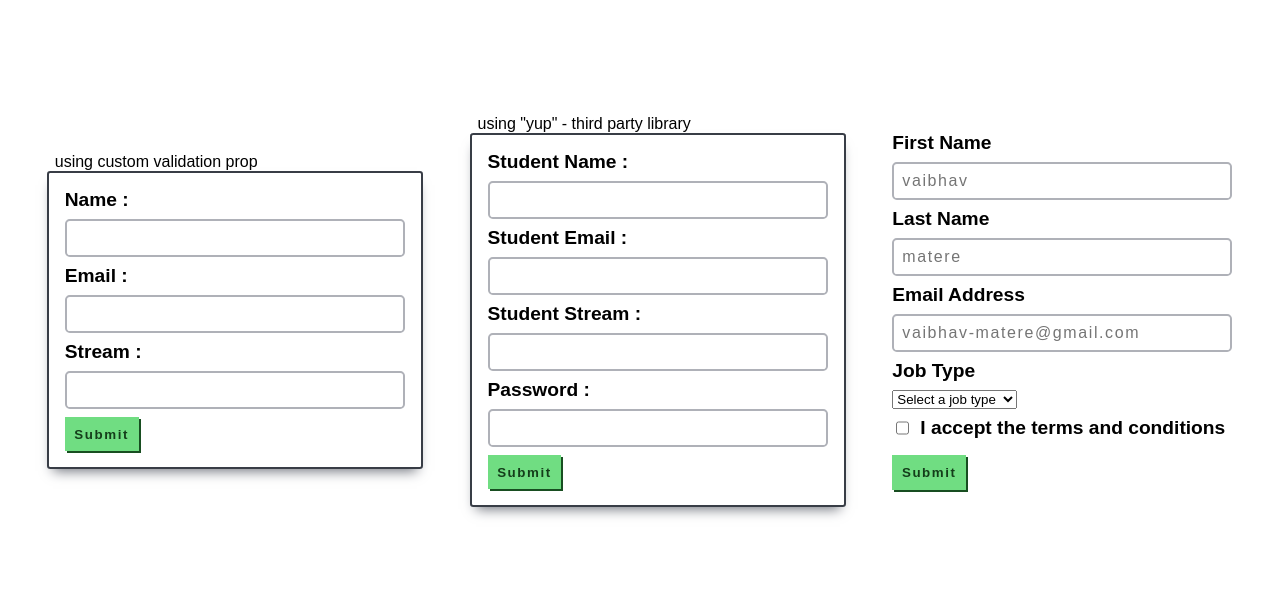
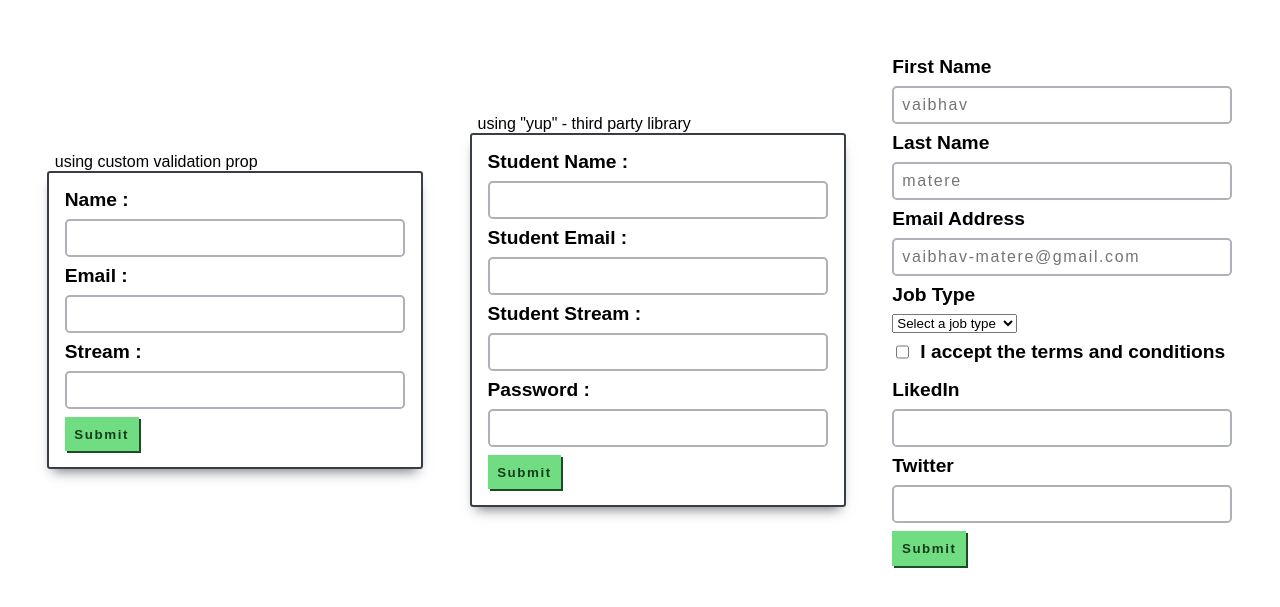
Before and after one commit to vaibhav18matere/formik, a React (Create React App) app: page / in a window 1280 px wide. Shown: the part 121-728 px from the top of the page. Built offline with nearby package versions, Linux system fonts and the light colour scheme.

Commit message:
nested objects for inputs

```diff
--- a/src/components/SignupForm.jsx
+++ b/src/components/SignupForm.jsx
@@ -1,5 +1,5 @@
 import React from "react";
-import { Formik, Form, useField } from "formik";
+import { Formik, Form, useField, Field } from "formik";
 import * as Yup from "yup";
 
 const initialValues = {
@@ -8,6 +8,10 @@ const initialValues = {
   email: "",
   acceptedTerms: false, // for checkbox
   jobType: "", // for select
+  socials: {
+    linkedin: "",
+    twitter: "",
+  },
 };
 
 const validationSchema = Yup.object({
@@ -120,6 +124,15 @@ export const SignupForm = () => {
             <span>I accept the terms and conditions</span>
           </MyCheckbox>
 
+          <div>
+            <label htmlFor="linkedin">LikedIn</label>
+            <Field type="text" id="linkedin" name="socials.linkedin" />
+          </div>
+          <div>
+            <label htmlFor="twitter">Twitter</label>
+            <Field type="text" id="twitter" name="socials.twitter" />
+          </div>
+
           <button type="submit">Submit</button>
         </Form>
       </Formik>
```
